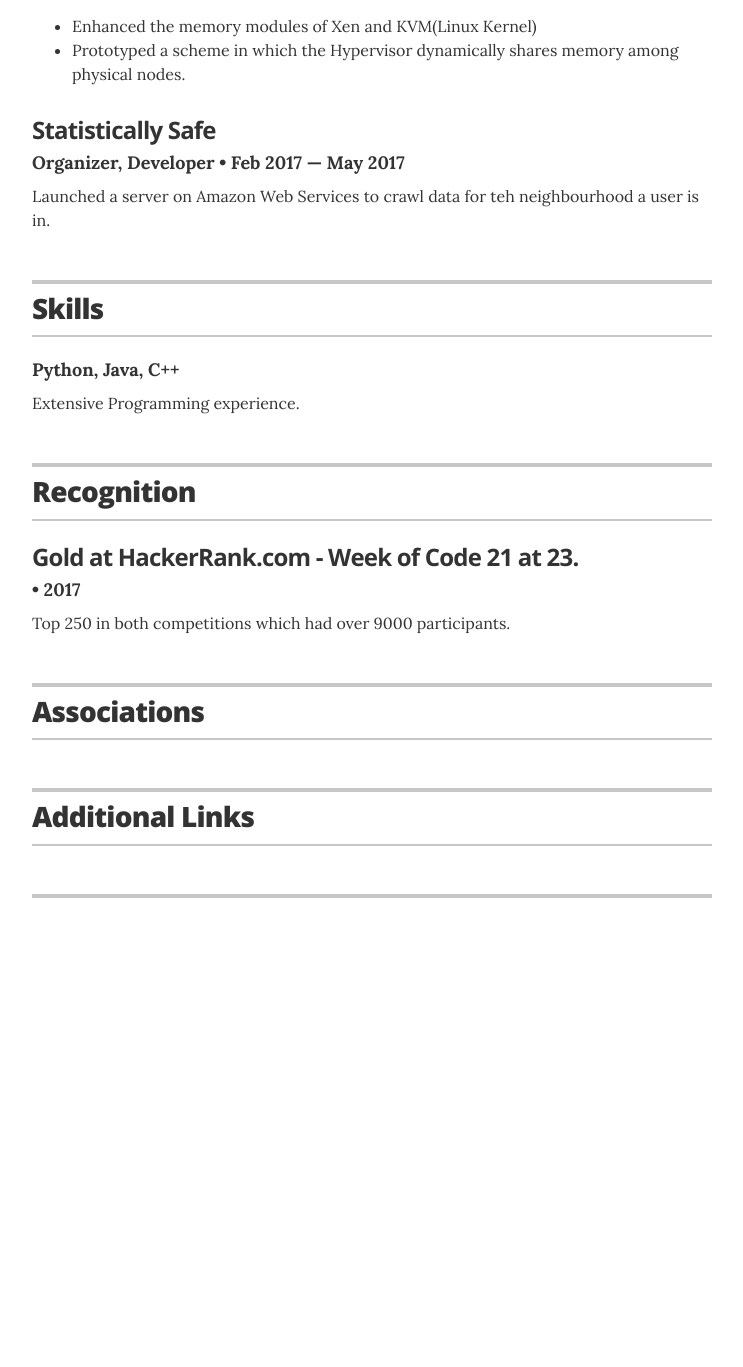
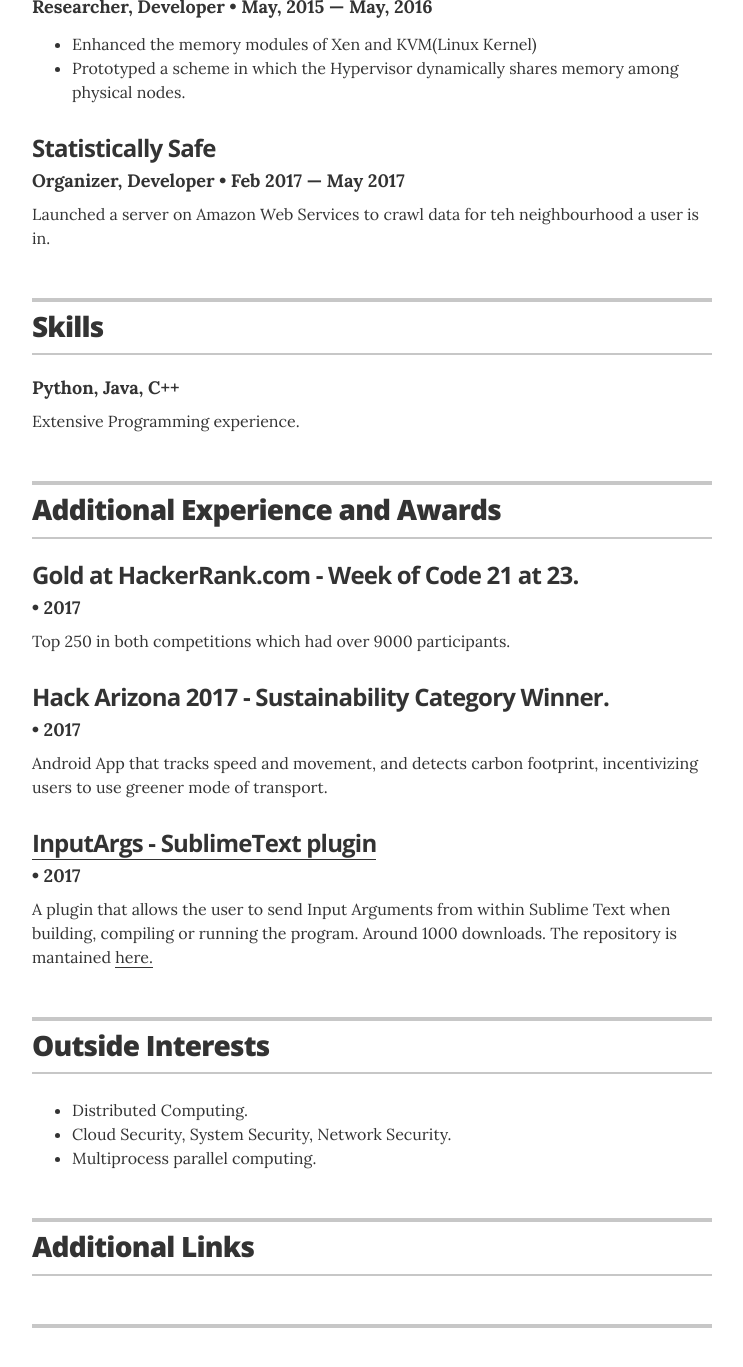
Before and after one commit to bilalba/bilalba.github.io, a Jekyll site: the page built from index.html, in a window 1280 px wide and 1400 px high, scrolled down 1246 px. Shown: the top 1367 px of the window, without its empty margins (268-1011 px from the left). Built offline with Jekyll 4.4.1, drawn with Linux system fonts in a browser that asks for light colours; before the commit the page ends 2216 px from its top, so only the background shows below that; some of the changed text lies outside the part shown.

Commit message:
additional stuff added

```diff
--- a/_config.yml
+++ b/_config.yml
@@ -34,15 +34,15 @@ resume_section_projects:        true
 resume_section_skills:          true
 resume_section_recognition:     true
 resume_section_links:           true
-resume_section_associations:    true
-# resume_section_interests:       true
+# resume_section_associations:    true
+resume_section_interests:       true
 
 # Resume social links
 # uncomment the options you wish to display, and add your own URL
 resume_social_links:
   resume_github_url:            "https://github.com/bilalba"
   resume_twitter_url:           "http://twitter.com/"
-  resume_dribbble_url:          "https://dribbble.com/"
+  # resume_dribbble_url:          "https://dribbble.com/"
   # resume_facebook_url:          "insert Facebook URL here"
   resume_linkedin_url:          "https://www.linkedin.com/in/bilalba"
   # resume_instagram_url:         "insert your Instagram URL here"
--- a/_data/experience.yml
+++ b/_data/experience.yml
@@ -1,7 +1,7 @@
 # Jobs
 # Graduate Services Assistant, Software Developer
 - company: Cyber-Socio Intelligent Systems (CySIS) Lab, Arizona State University
-  position: Software Engineer, Backend
+  position: Graduate Services Assistant, Software Engineer - Backend
   duration: May 2017 &mdash; Present
   summary: <ul class="resume-item-list"> <li>Developing API calls on Spring MVC, PostGRESQL, MongoDB and Elastic Search. </li>	<li>Redesigned and implemented Login API to reduce latency from upto 400ms to 50ms</li></ul>
 
--- a/_data/recognitions.yml
+++ b/_data/recognitions.yml
@@ -4,11 +4,15 @@
   year: 2017
   summary: Top 250 in both competitions which had over 9000 participants.
 
-# - award: Duff Beer Customer of the year
-#   organization:
-#   year: 1997 &mdash; 2001, 2003, 2008 &mdash; 2012
-#   summary: Honored by <a href="https://en.wikipedia.org/wiki/Duff_Beer">Duff Beer</a> for being an outstanding customer several years straight. Qualifications included most beer consumed at a bar, most beer purchased, and most beer ralphed.
+- award: Hack Arizona 2017 - Sustainability Category Winner.
+  # organization:
+  year: 2017
+  summary: Android App that tracks speed and movement, and detects carbon footprint, incentivizing users to use greener mode of transport.
 
+- award: <a href="https://packagecontrol.io/packages/InputArgs">InputArgs - SublimeText plugin</a>
+  organization:
+  year: 2017
+  summary: A plugin that allows the user to send Input Arguments from within Sublime Text when building, compiling or running the program. Around 1000 downloads. The repository is mantained <a href="https://github.com/bilalba/InputArgs">here.</a>
 # - award: Moe's Patron of the Month
 #   organization:
 #   year: 12/2001, 8/2004
--- a/_layouts/resume.html
+++ b/_layouts/resume.html
@@ -130,7 +130,7 @@
       <section class="content-section">
 
         <header class="section-header">
-          <h2>Recognition</h2>
+          <h2>Additional Experience and Awards</h2>
         </header>
 
         {% for recognition in site.data.recognitions %}
```
